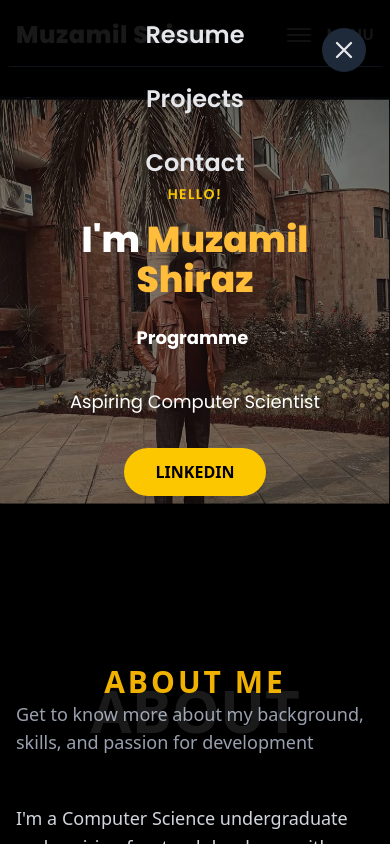
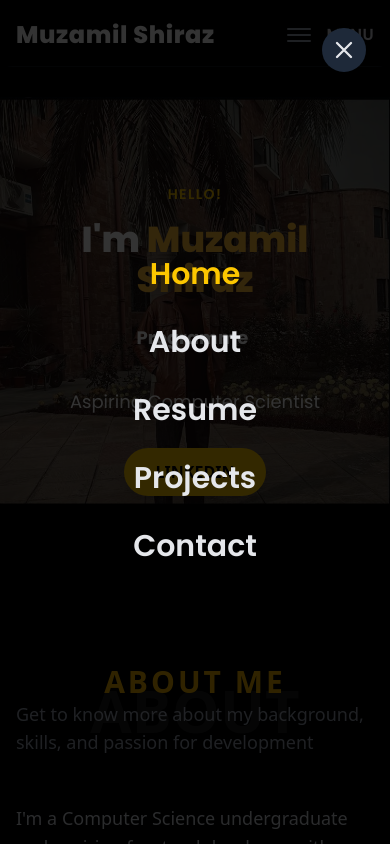
Before and after one commit to muz4miL/Portfolio-React-Tailwind, a React (Vite) app: page / in a window 390 px wide. Both pictures are taken after a click on the button "Open menu". Shown: the top 844 px of the page. Built offline with nearby package versions, Linux system fonts and the light colour scheme.

Commit message:
fixed the hamburger menu bug of background

```diff
--- a/src/Components/Hero.jsx
+++ b/src/Components/Hero.jsx
@@ -54,7 +54,7 @@ const Hero = () => {
           <img
             src={myImage2}
             alt="Muzamil Shiraz"
-            className="h-[600px] w-auto max-w-[400px] rounded-2xl object-contain shadow-xl lg:h-[650px] xl:h-[70vh] xl:max-w-[450px]"
+            className="h-[600px] w-auto max-w-[400px] object-contain shadow-xl lg:h-[650px] xl:h-[70vh] xl:max-w-[450px]"
           />
         </div>
         <div className="flex flex-1 flex-col justify-center px-6 text-left lg:max-w-xl xl:ml-8 xl:max-w-2xl">
--- a/src/Components/Navbar.jsx
+++ b/src/Components/Navbar.jsx
@@ -27,6 +27,9 @@ const Navbar = () => {
 
   // Active section detection using Intersection Observer
   useEffect(() => {
+    // Don't run intersection observer when mobile menu is open
+    if (isOpen) return;
+
     const observerOptions = {
       root: null,
       rootMargin: '-80px 0px -50% 0px', // Account for navbar height and center detection
@@ -57,10 +60,33 @@ const Navbar = () => {
     return () => {
       observer.disconnect();
     };
-  }, []); // Empty dependency array since navItems is static
+  }, [isOpen]); // Re-run when menu opens/closes
 
   function toggleMenu() {
+    if (!isOpen) {
+      // When opening menu, detect current section
+      const currentSection = getCurrentSection();
+      if (currentSection) {
+        setActiveSection(currentSection);
+      }
+    }
     setIsOpen((prev) => !prev);
+  }
+
+  // Helper function to detect current section
+  function getCurrentSection() {
+    const sections = navItems
+      .map((item) => document.getElementById(item.id))
+      .filter(Boolean);
+    const scrollPosition = window.scrollY + 100; // Account for navbar
+
+    for (let i = sections.length - 1; i >= 0; i--) {
+      const section = sections[i];
+      if (section.offsetTop <= scrollPosition) {
+        return section.id;
+      }
+    }
+    return 'hero'; // Default to hero if no section found
   }
 
   function closeMenu() {
@@ -111,7 +137,18 @@ const Navbar = () => {
           </div>
           {/* Mobile menu overlay below xl (1280px) */}
           {isOpen && (
-            <div className="font-poppins fixed inset-0 z-50 flex flex-col items-center justify-center bg-black/90 xl:hidden">
+            <div
+              className="font-poppins fixed inset-0 z-50 xl:hidden"
+              style={{
+                backgroundColor: 'rgba(0, 0, 0, 0.80)',
+                display: 'flex',
+                flexDirection: 'column',
+                alignItems: 'center',
+                justifyContent: 'center',
+                width: '100vw',
+                height: '100vh',
+              }}
+            >
               <button
                 aria-label="Close menu"
                 onClick={closeMenu}
@@ -132,23 +169,23 @@ const Navbar = () => {
                   />
                 </svg>
               </button>
-              <ul className="flex w-full flex-col items-center justify-center gap-8">
+
               {navItems.map((item) => (
-                  <li
+                <div
                   key={item.name}
-                    className={`cursor-pointer text-2xl font-semibold transition-colors ${
+                  className={`cursor-pointer text-3xl font-semibold transition-colors ${
                     activeSection === item.id
                       ? 'text-yellow-400'
                       : 'text-gray-200 hover:text-yellow-400'
                   }`}
+                  style={{ marginBottom: '32px' }}
                   onClick={() => scrollToSection(item.id)}
                 >
                   {item.name}
-                  </li>
+                </div>
               ))}
-              </ul>
             </div>
-          )}{' '}
+          )}
           {/* Desktop nav links only on xl and above */}
           <ul className="mr-4 hidden gap-x-5 space-x-8 text-lg font-normal md:mr-16 xl:mr-65 xl:flex">
             {navItems.map((item) => (
```
Lines whose indentation alone changed are shown as unchanged.
